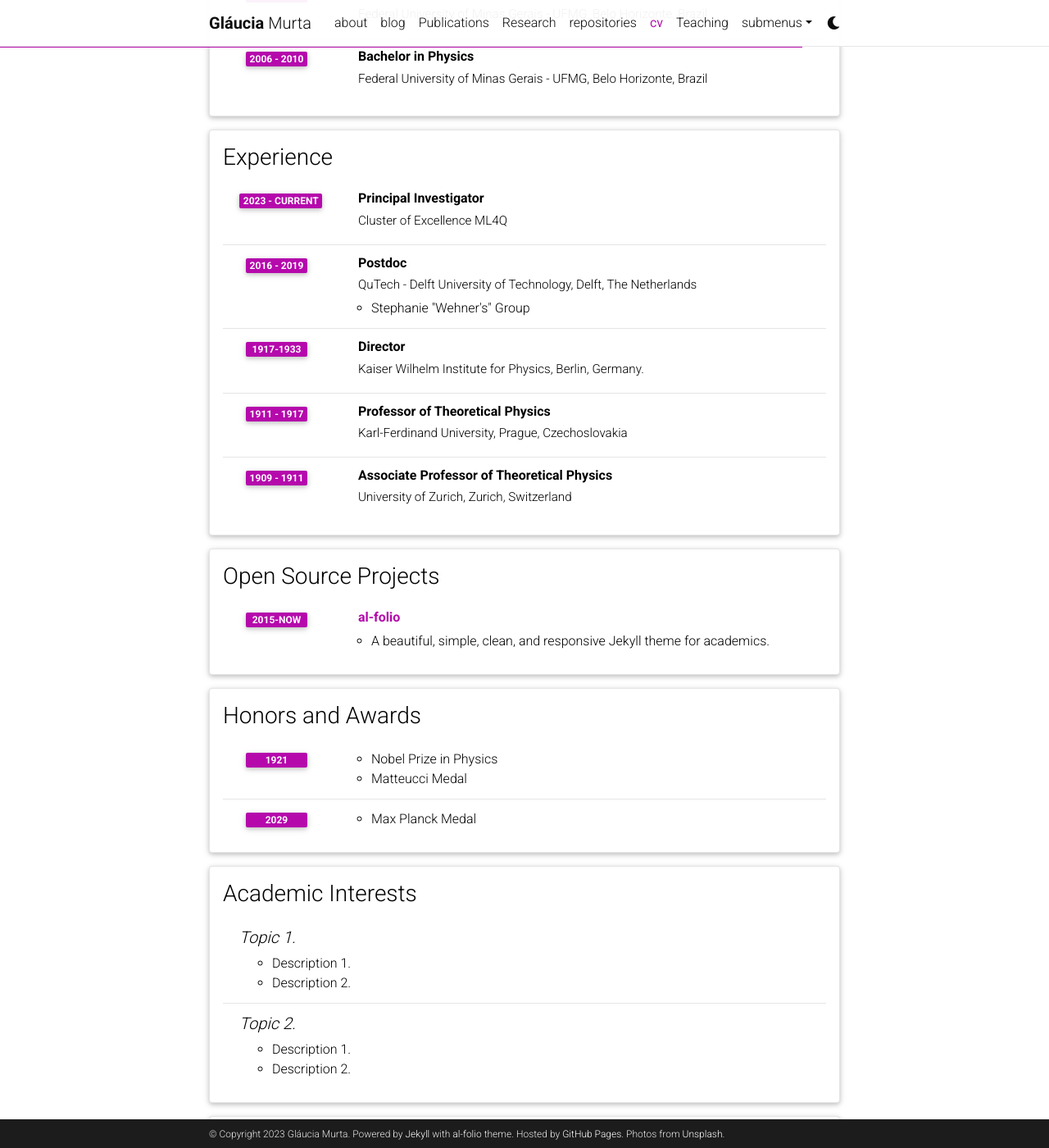
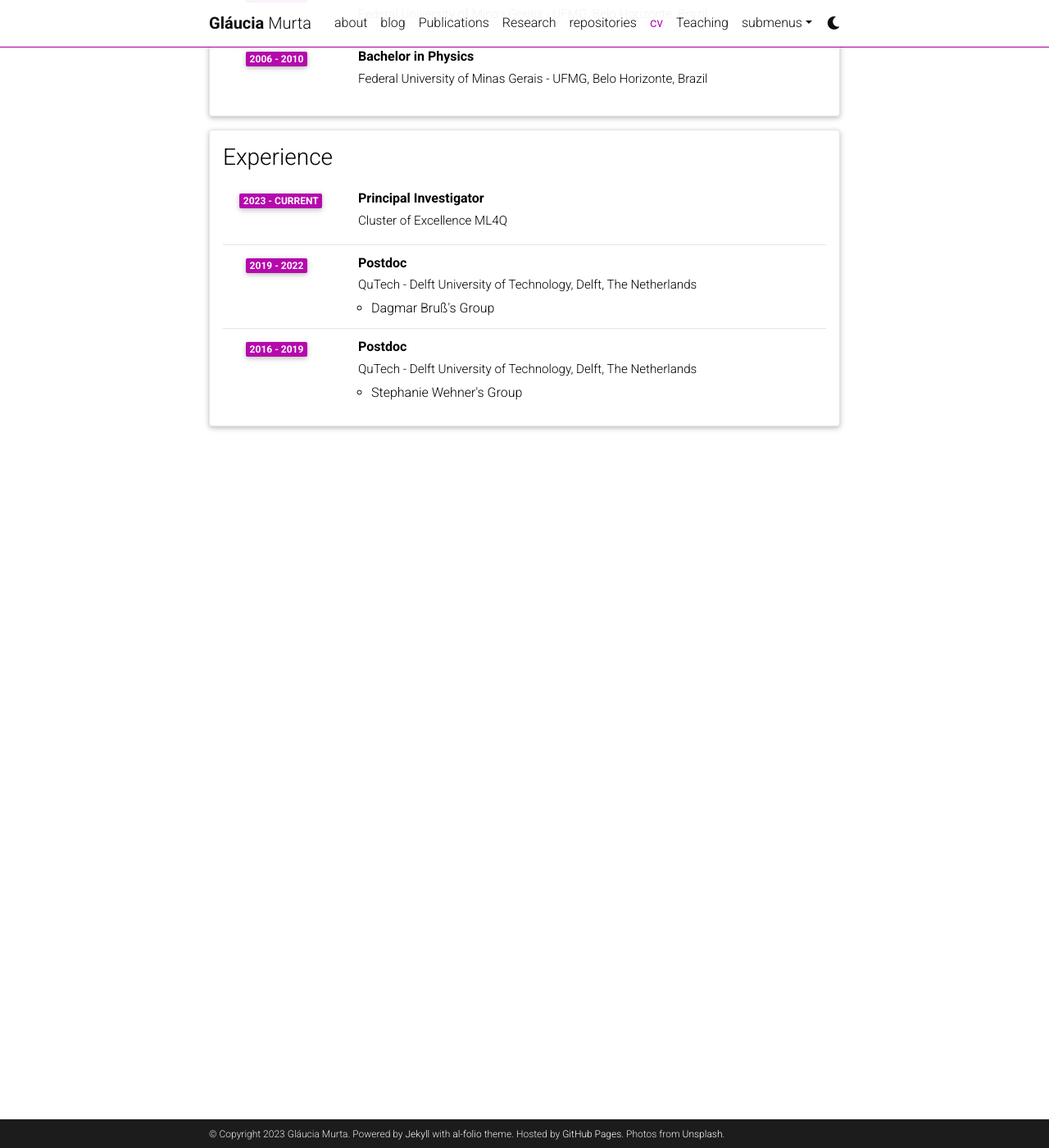
Before and after one commit to glauciamg/glauciamg.github.io, a Jekyll site: the page built from _pages/cv.md, in a window 1280 px wide and 1400 px high, scrolled down 643 px. Shown: the whole window at 82% size. Built offline with Jekyll 4.4.1, drawn with Linux system fonts in a browser that asks for light colours; comment, search, counter and statistics services are not loaded; a style sheet for code colours, icons or effects is not loaded; some of the changed text lies outside the part shown.

Commit message:
Update cv.yml

```diff
--- a/_data/cv.yml
+++ b/_data/cv.yml
@@ -32,54 +32,11 @@
       year: 2023 - current
     - title: Postdoc
       institution: QuTech - Delft University of Technology, Delft, The Netherlands
+      year: 2019 - 2022
+      description:
+        - Dagmar Bru&szlig;&apos;s Group
+    - title: Postdoc
+      institution: QuTech - Delft University of Technology, Delft, The Netherlands
       year: 2016 - 2019
       description:
-        - Stephanie "Wehner's" Group
-
-    - title: Director
-      institution: Kaiser Wilhelm Institute for Physics, Berlin, Germany.
-      year: 1917-1933
-
-    - title: Professor of Theoretical Physics
-      institution: Karl-Ferdinand University, Prague, Czechoslovakia
-      year: 1911 - 1917
-      description:
-
-    - title: Associate Professor of Theoretical Physics
-      institution: University of Zurich, Zurich, Switzerland
-      year: 1909 - 1911
-
-- title: Open Source Projects
-  type: time_table
-  contents:
-    - title: <a href="https://github.com/alshedivat/al-folio">al-folio</a>
-      year: 2015-now
-      description: A beautiful, simple, clean, and responsive Jekyll theme for academics.
-
-- title: Honors and Awards
-  type: time_table
-  contents:
-    - year: 1921
-      items:
-        - Nobel Prize in Physics
-        - Matteucci Medal
-    - year: 2029
-      items:
-        - Max Planck Medal
-
-- title: Academic Interests
-  type: nested_list
-  contents:
-    - title: Topic 1.
-      items:
-        - Description 1.
-        - Description 2.
-    - title: Topic 2.
-      items:
-        - Description 1.
-        - Description 2.
-
-- title: Other Interests
-  type: list
-  contents:
-    - <u>Hobbies:</u> Hobby 1, Hobby 2, etc.
+        - Stephanie Wehner&apos;s Group
```
